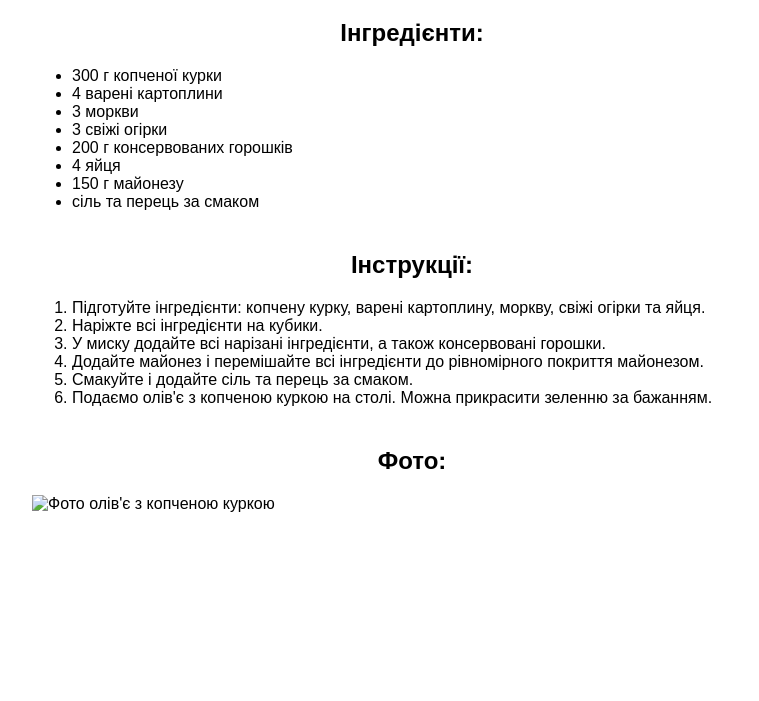
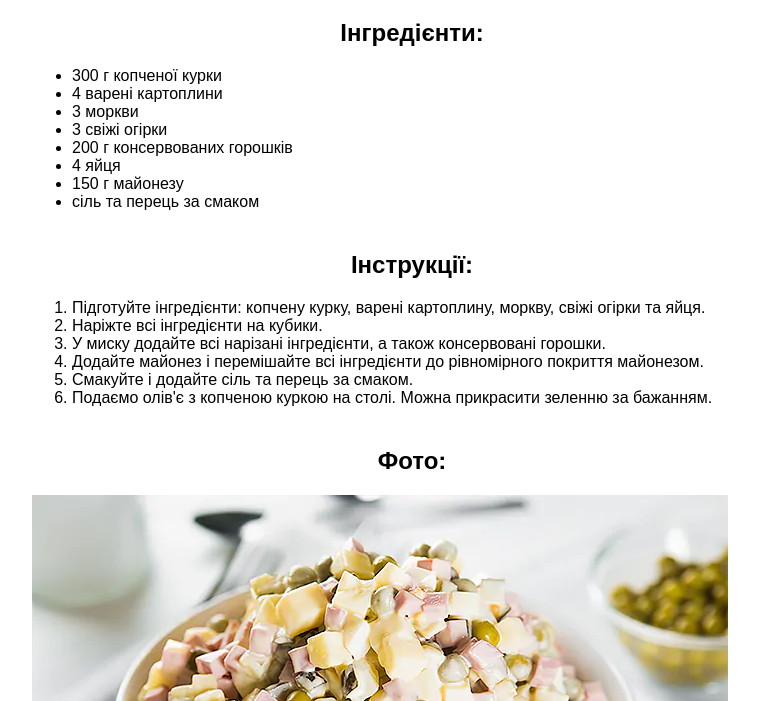
Before and after one commit to palamarchukvika20/firstpage1, a plain HTML site: page олівє.html in a window 1280 px wide. Shown: the part 99-800 px from the top of the page, without its empty margins (228-987 px from the left). Drawn offline with Linux system fonts and the light colour scheme.

Commit message:
Update олівє.html

```diff
--- a/олівє.html
+++ b/олівє.html
@@ -50,7 +50,7 @@
   </ol>
 
   <h2>Фото:</h2>
-  <img src="./https://art-lunch.ru/content/uploads/2014/03/salat-olive-000.jpg" alt="Фото олів'є з копченою куркою">
+  <img src="./salat-olive-000.webp"Фото олів'є з копченою куркою">
 
 </body>
 </html>
```
